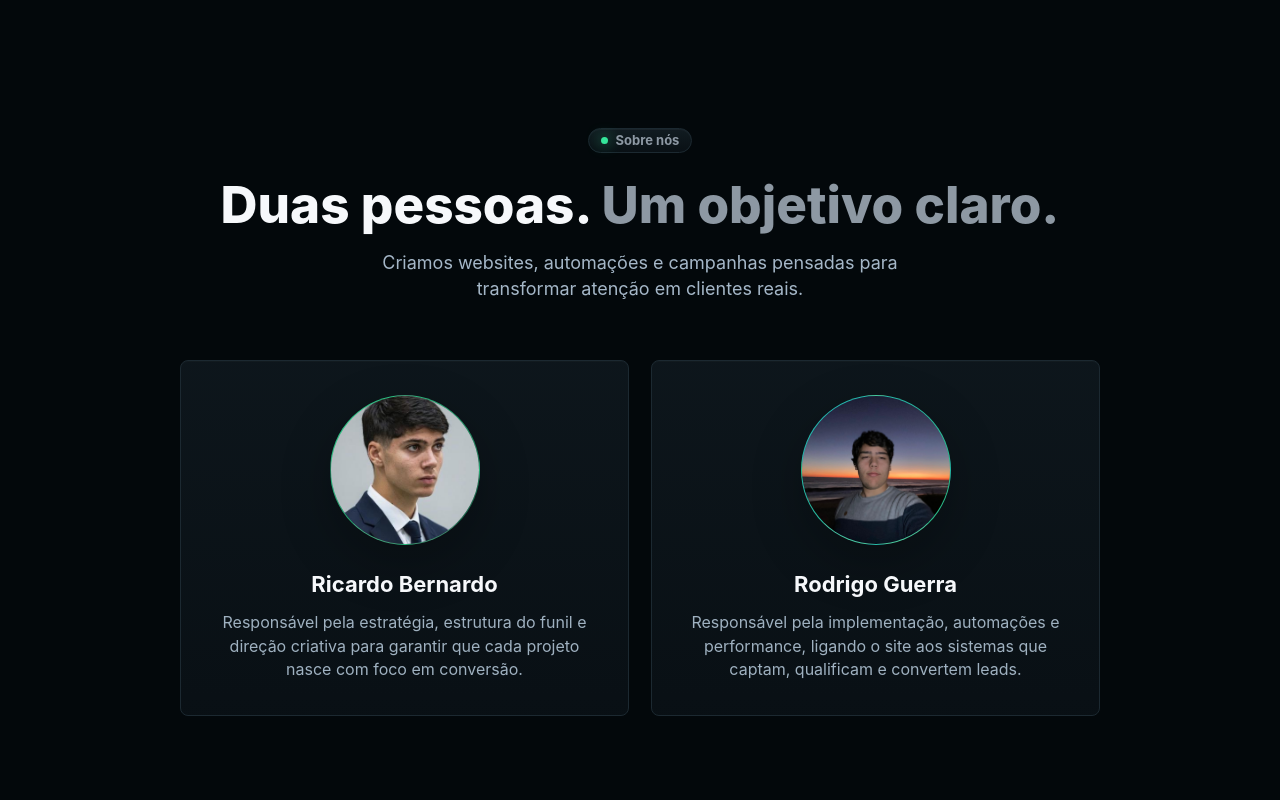
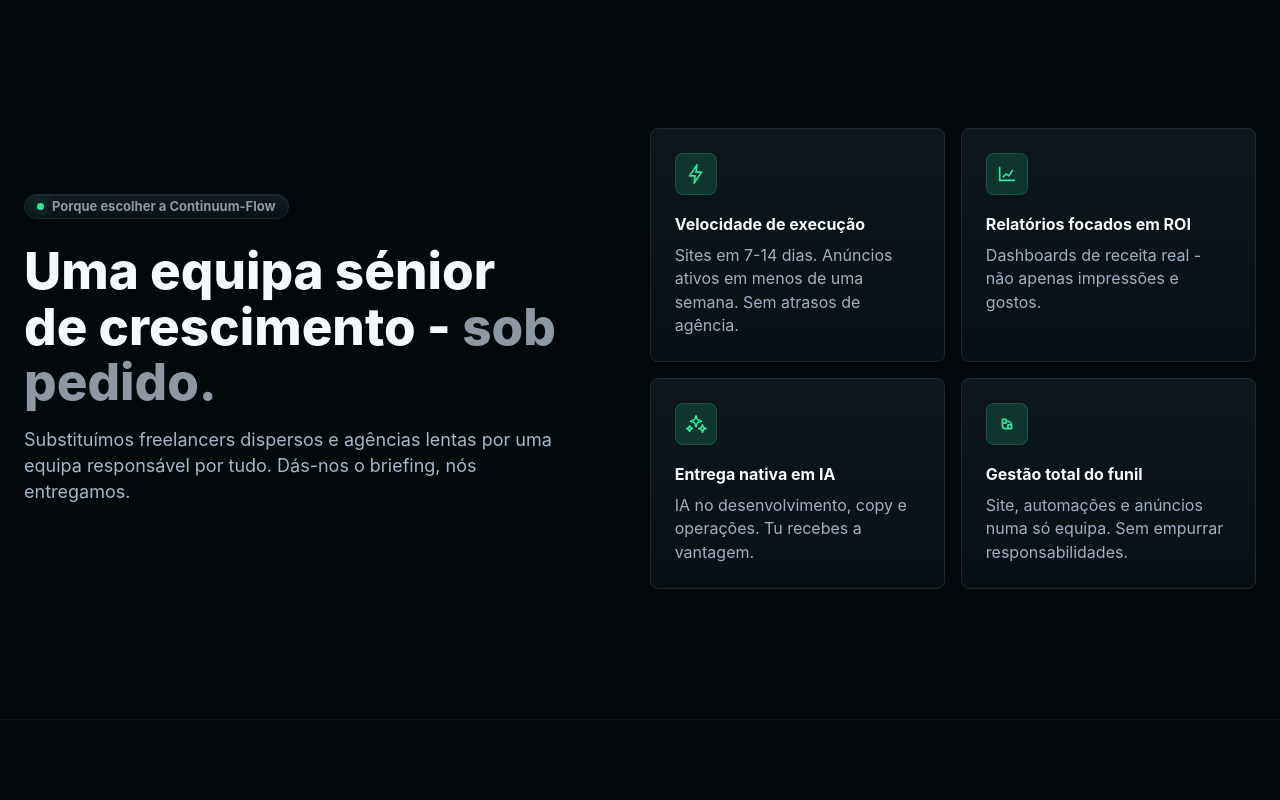
Before and after one commit to Guerra2086/Continuum_Flow, a plain HTML site: page index.html in a window 1280 px wide. Shown: the part 980-1780 px from the top of the page. Drawn offline with Linux system fonts and the light colour scheme.

Commit message:
Update index.html

```diff
--- a/index.html
+++ b/index.html
@@ -74,35 +74,6 @@
         </div>
       </section>
 
-
-      <section class="about section-pad" id="about">
-        <div class="shell centered">
-          <div class="eyebrow">
-            <span class="pulse"></span>
-            Sobre nós
-          </div>
-          <h2>Duas pessoas. <span>Um objetivo claro.</span></h2>
-          <p>Criamos websites, automações e campanhas pensadas para transformar atenção em clientes reais.</p>
-        </div>
-
-        <div class="shell about-grid">
-          <article class="about-card">
-            <div class="about-photo about-photo-one" role="img" aria-label="Foto de Ricardo">
-              <img src="Ricardo.jpeg" alt="Ricardo Bernardo" />
-            </div>
-            <h3>Ricardo Bernardo</h3>
-            <p>Responsável pela estratégia, estrutura do funil e direção criativa para garantir que cada projeto nasce com foco em conversão.</p>
-          </article>
-
-          <article class="about-card">
-            <div class="about-photo about-photo-two" role="img" aria-label="Foto de Rodrigo Guerra">
-              <img src="Rodrigo.jpeg" alt="Rodrigo Guerra" />
-            </div>
-            <h3>Rodrigo Guerra</h3>
-            <p>Responsável pela implementação, automações e performance, ligando o site aos sistemas que captam, qualificam e convertem leads.</p>
-          </article>
-        </div>
-      </section>
 
       <section class="why section-pad">
         <div class="shell split-grid">
```
